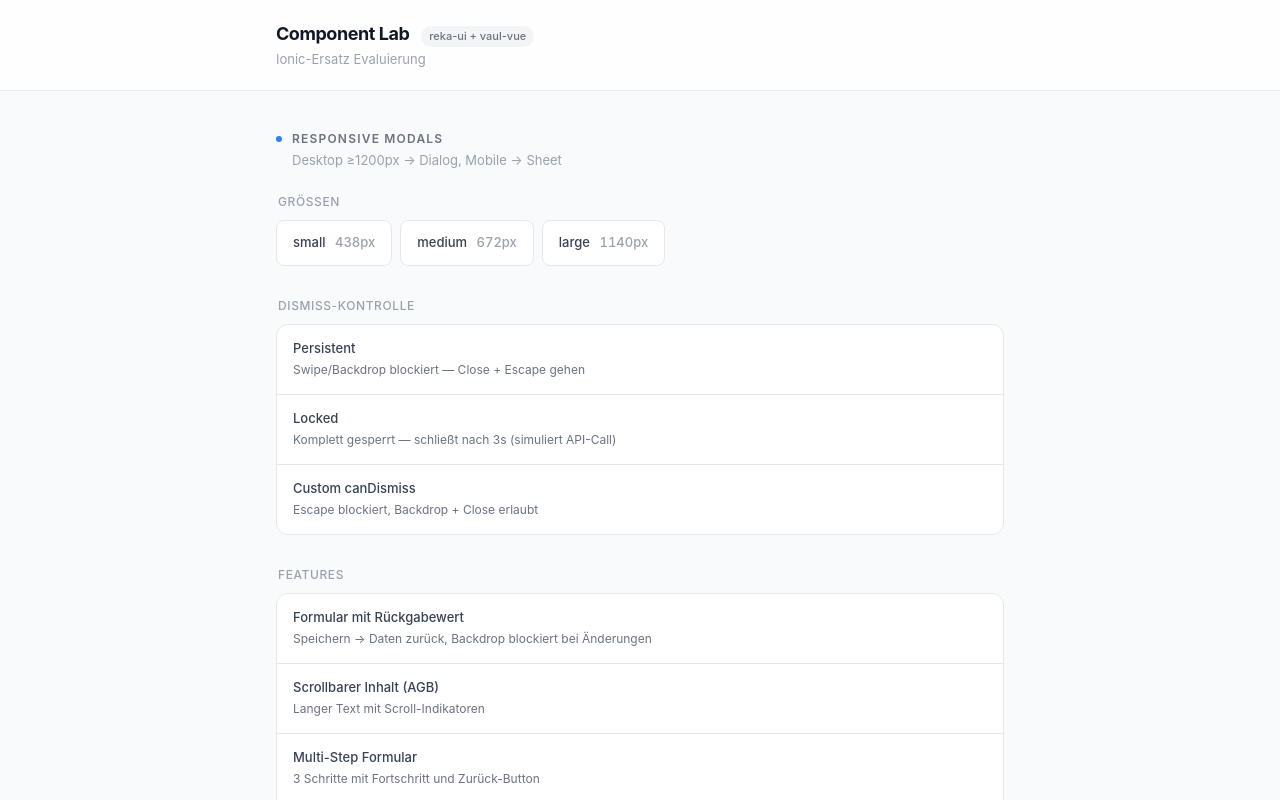
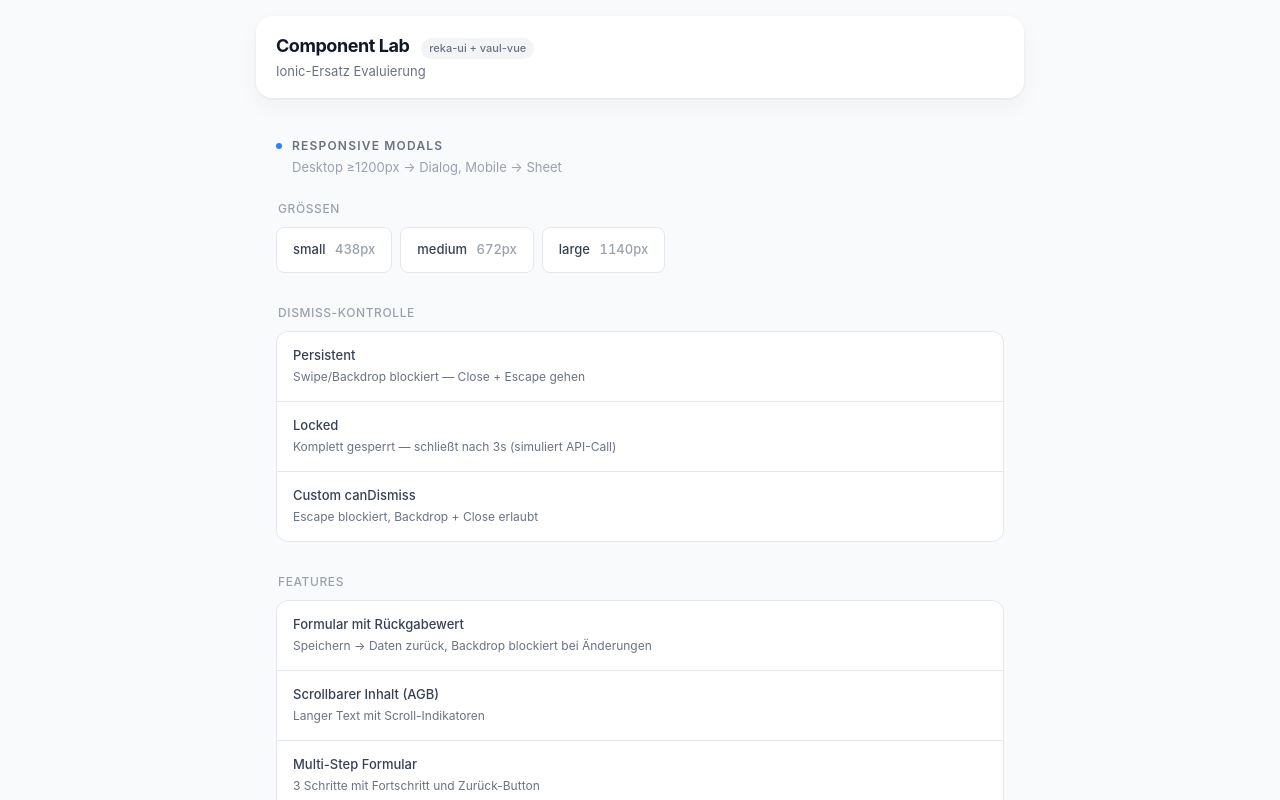
Before and after one commit to alexgalkinwork/vaul-vue-poc, a Vue app: page / in a window 1280 px wide. Built offline with nearby package versions, Linux system fonts and the light colour scheme.

Commit message:
feat: update header layout and styling for improved aesthetics

```diff
--- a/src/App.vue
+++ b/src/App.vue
@@ -3,8 +3,8 @@
     vaul-drawer-wrapper
     class="min-h-dvh touch-manipulation bg-gray-50 select-none">
     <!-- Header -->
-    <header class="sticky top-0 z-30 border-b border-gray-200/80 bg-white/80 backdrop-blur-xl">
-      <div class="mx-auto max-w-3xl px-5 py-5">
+    <div class="sticky top-0 z-30 px-3 pt-3 lg:px-5 lg:pt-4">
+      <header class="mx-auto max-w-3xl rounded-2xl bg-white px-5 py-4 shadow-[0_1px_3px_rgba(0,0,0,0.08),0_8px_24px_rgba(0,0,0,0.04)]">
         <div class="flex items-baseline gap-3">
           <h1 class="text-lg font-bold tracking-tight text-gray-900">
             Component Lab
@@ -13,11 +13,11 @@
             reka-ui + vaul-vue
           </span>
         </div>
-        <p class="mt-0.5 text-[13px] text-gray-400">
+        <p class="mt-0.5 text-[13px] text-gray-500">
           Ionic-Ersatz Evaluierung
         </p>
-      </div>
-    </header>
+      </header>
+    </div>
 
     <main class="mx-auto max-w-3xl px-5 pt-10 pb-16">
 
```
